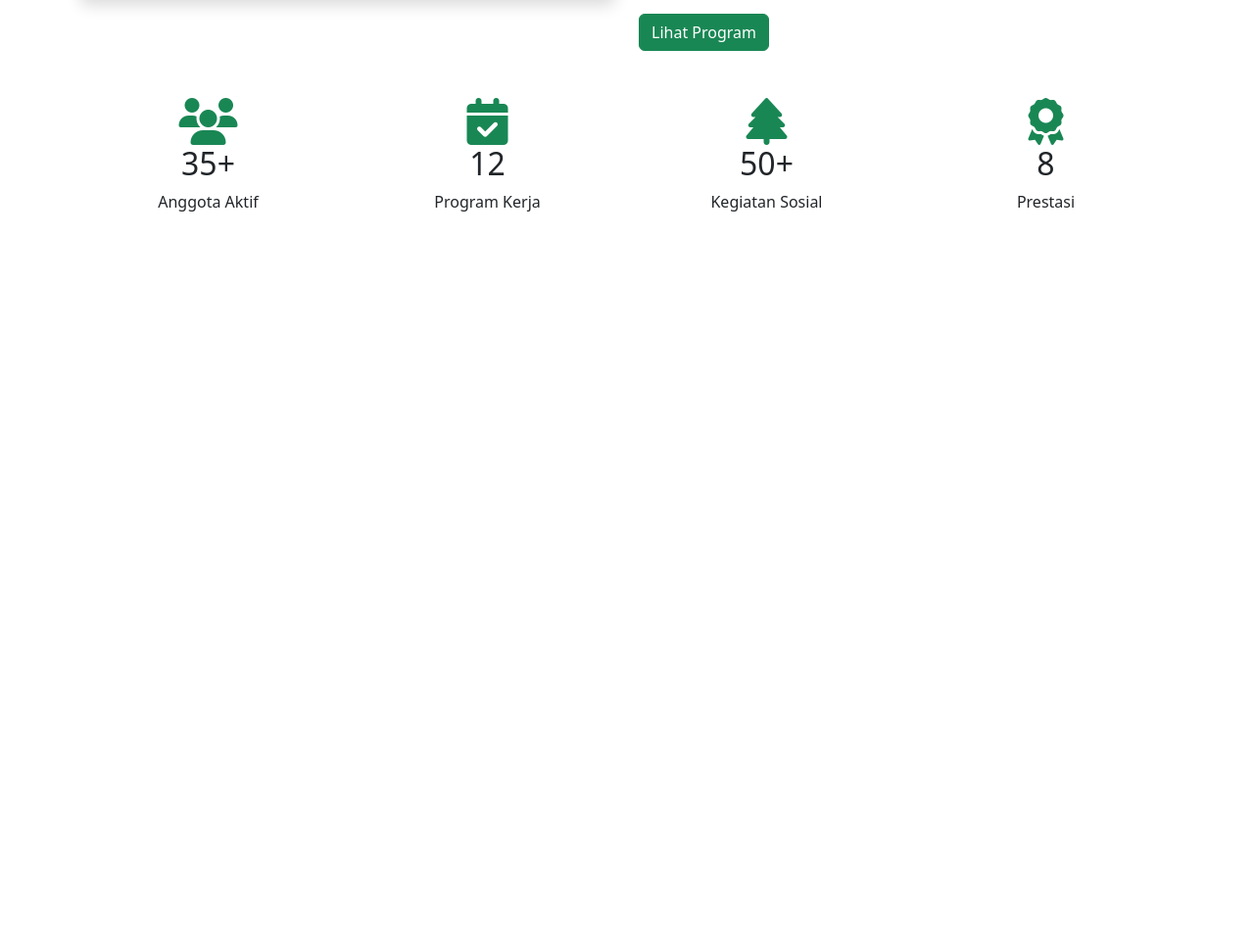
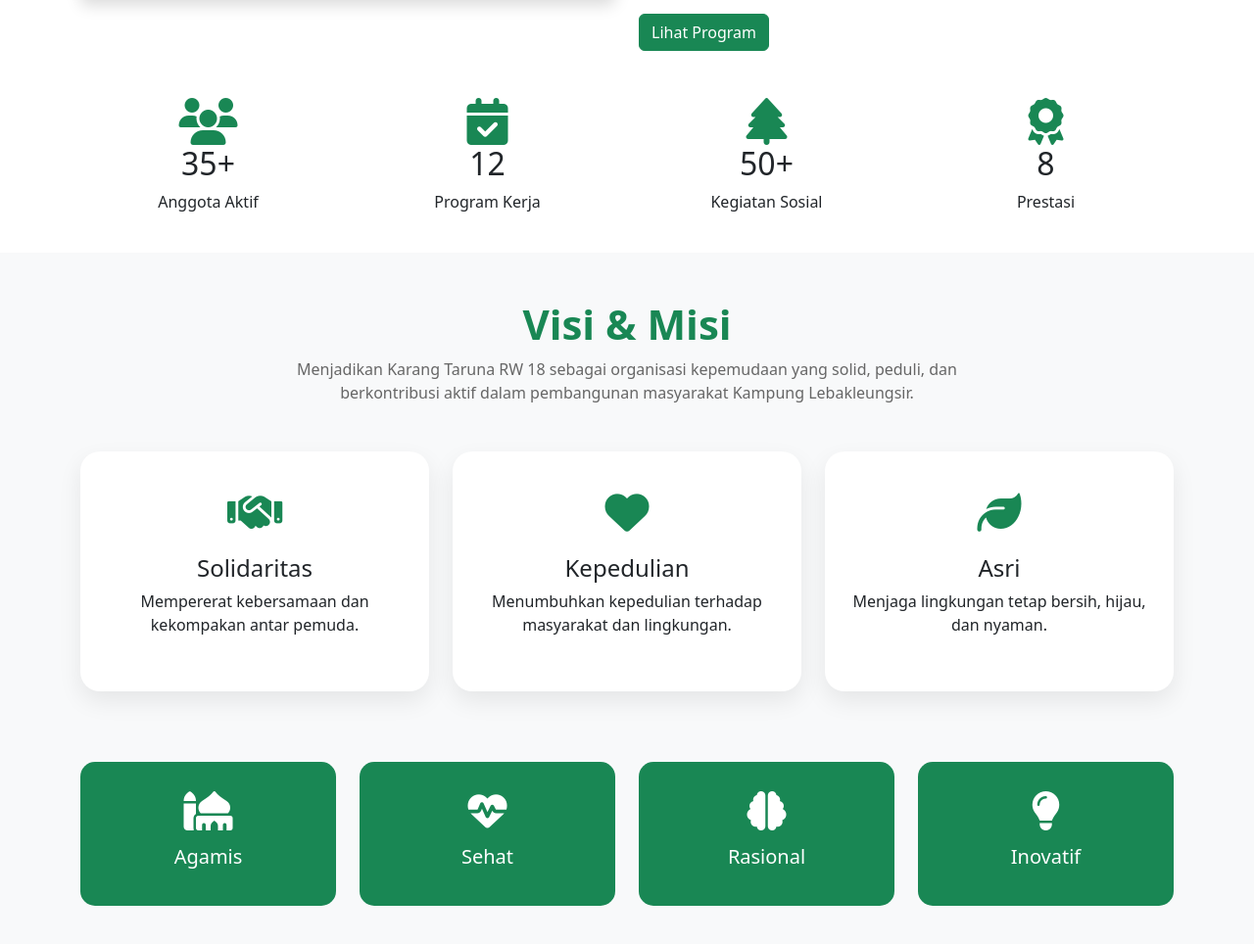
Before and after one commit to raafi08040303/KarangTaruna-RW18, a plain HTML site: page index.html in a window 1280 px wide. Shown: the part 1269-2233 px from the top of the page at 98% size. Before the commit the page ends 1527 px from the top, so only its background shows below. Drawn offline with nearby package versions, Linux system fonts and the light colour scheme.

Commit message:
Menambahkan section visi dan misi

```diff
--- a/css/style.css
+++ b/css/style.css
@@ -134,3 +134,79 @@
 .about img {
   border-radius: 20px;
 }
+
+/* ==========================
+   VISI & MISI
+========================== */
+
+.vision {
+  background: #f8f9fa;
+
+  padding: 100px 0;
+}
+
+.section-title {
+  font-size: 42px;
+
+  font-weight: 700;
+
+  color: #198754;
+}
+
+.section-description {
+  max-width: 700px;
+
+  margin: auto;
+
+  color: #666;
+}
+
+.vision-card {
+  background: white;
+
+  padding: 40px 25px;
+
+  border-radius: 20px;
+
+  text-align: center;
+
+  box-shadow: 0 10px 25px rgba(0, 0, 0, 0.08);
+
+  transition: 0.3s;
+}
+
+.vision-card:hover {
+  transform: translateY(-8px);
+}
+
+.vision-card i {
+  font-size: 45px;
+
+  color: #198754;
+
+  margin-bottom: 20px;
+}
+
+.mission-card {
+  background: #198754;
+
+  color: white;
+
+  border-radius: 15px;
+
+  padding: 30px;
+
+  text-align: center;
+
+  transition: 0.3s;
+}
+
+.mission-card:hover {
+  transform: scale(1.05);
+}
+
+.mission-card i {
+  font-size: 40px;
+
+  margin-bottom: 15px;
+}
--- a/index.html
+++ b/index.html
@@ -202,6 +202,94 @@
         </div>
       </div>
     </section>
+
+    <!-- ==========================
+     VISI & MISI
+========================== -->
+
+    <section class="vision py-5" id="visi">
+      <div class="container">
+        <div class="text-center mb-5">
+          <h2 class="section-title">Visi & Misi</h2>
+
+          <p class="section-description">
+            Menjadikan Karang Taruna RW 18 sebagai organisasi kepemudaan yang
+            solid, peduli, dan berkontribusi aktif dalam pembangunan masyarakat
+            Kampung Lebakleungsir.
+          </p>
+        </div>
+
+        <!-- VISI -->
+
+        <div class="row mb-5">
+          <div class="col-lg-4 mb-4">
+            <div class="vision-card">
+              <i class="fas fa-handshake"></i>
+
+              <h4>Solidaritas</h4>
+
+              <p>Mempererat kebersamaan dan kekompakan antar pemuda.</p>
+            </div>
+          </div>
+
+          <div class="col-lg-4 mb-4">
+            <div class="vision-card">
+              <i class="fas fa-heart"></i>
+
+              <h4>Kepedulian</h4>
+
+              <p>Menumbuhkan kepedulian terhadap masyarakat dan lingkungan.</p>
+            </div>
+          </div>
+
+          <div class="col-lg-4 mb-4">
+            <div class="vision-card">
+              <i class="fas fa-leaf"></i>
+
+              <h4>Asri</h4>
+
+              <p>Menjaga lingkungan tetap bersih, hijau, dan nyaman.</p>
+            </div>
+          </div>
+        </div>
+
+        <!-- MISI -->
+
+        <div class="row">
+          <div class="col-md-3 col-6 mb-4">
+            <div class="mission-card">
+              <i class="fas fa-mosque"></i>
+
+              <h5>Agamis</h5>
+            </div>
+          </div>
+
+          <div class="col-md-3 col-6 mb-4">
+            <div class="mission-card">
+              <i class="fas fa-heart-pulse"></i>
+
+              <h5>Sehat</h5>
+            </div>
+          </div>
+
+          <div class="col-md-3 col-6 mb-4">
+            <div class="mission-card">
+              <i class="fas fa-brain"></i>
+
+              <h5>Rasional</h5>
+            </div>
+          </div>
+
+          <div class="col-md-3 col-6 mb-4">
+            <div class="mission-card">
+              <i class="fas fa-lightbulb"></i>
+
+              <h5>Inovatif</h5>
+            </div>
+          </div>
+        </div>
+      </div>
+    </section>
     <!-- Bootstrap JS -->
     <script src="https://cdn.jsdelivr.net/npm/bootstrap@5.3.7/dist/js/bootstrap.bundle.min.js"></script>
 
```
